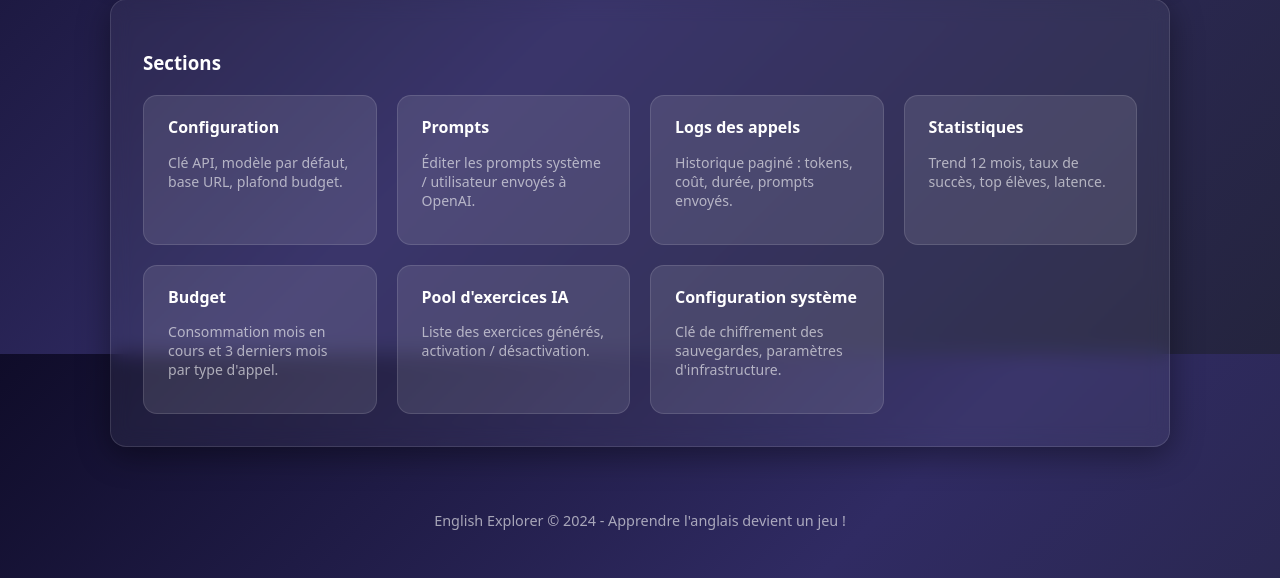
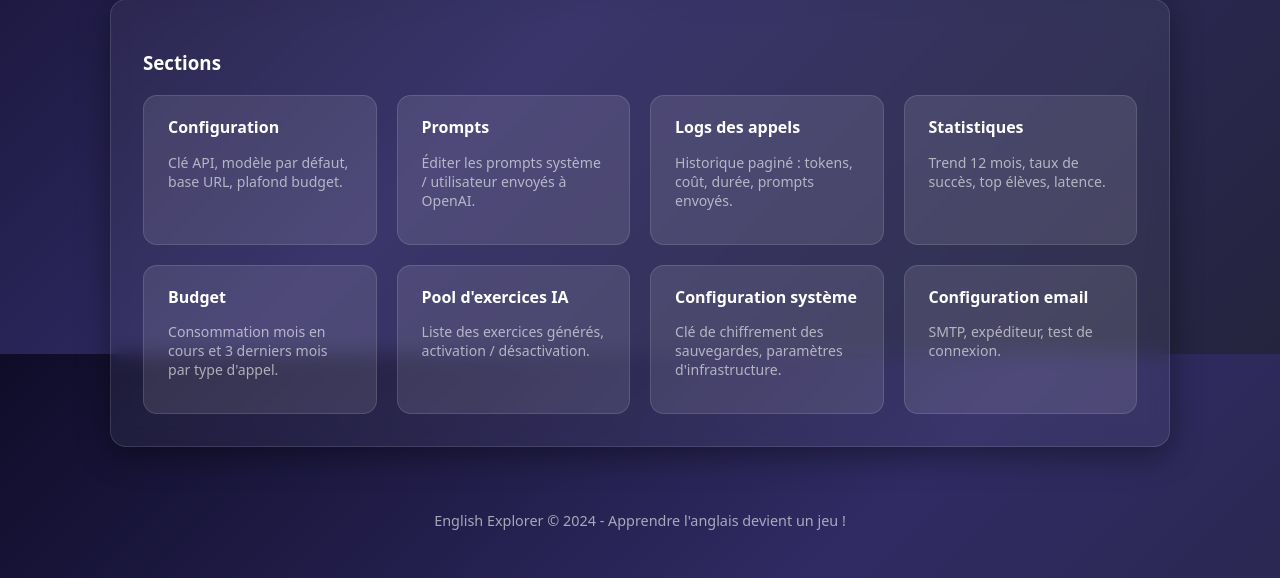
Before and after one commit to ttiot/English_exercice, a Python web app: template app/templates/admin/openai_hub.html in a window 1280 px wide. Shown: the part 446-1024 px from the top of the page. Run offline with Jinja, Linux system fonts and the light colour scheme; the template is opened without the code that fills it, so the values that code supplies are empty.

Commit message:
fix(ui): fix tooltip text color and add email config link in admin hub
- translation tooltip: add color: #1a1a1a to override inherited white text on white background
- admin hub: add email config tile linking to /admin/email/config

```diff
--- a/app/templates/admin/openai_hub.html
+++ b/app/templates/admin/openai_hub.html
@@ -97,6 +97,10 @@
         <h4>Configuration système</h4>
         <p class="muted">Clé de chiffrement des sauvegardes, paramètres d'infrastructure.</p>
       </a>
+      <a class="hub-tile" href="{{ url_for('main.admin_email_config') }}">
+        <h4>Configuration email</h4>
+        <p class="muted">SMTP, expéditeur, test de connexion.</p>
+      </a>
     </div>
   </div>
 {% endblock %}
--- a/app/templates/session_play.html
+++ b/app/templates/session_play.html
@@ -7,6 +7,7 @@
       position: fixed;
       z-index: 9999;
       background: var(--bg-card, #fff);
+      color: #1a1a1a;
       border: 1px solid var(--border, #d0d0d0);
       border-radius: 8px;
       box-shadow: 0 4px 16px rgba(0,0,0,0.18);
```
